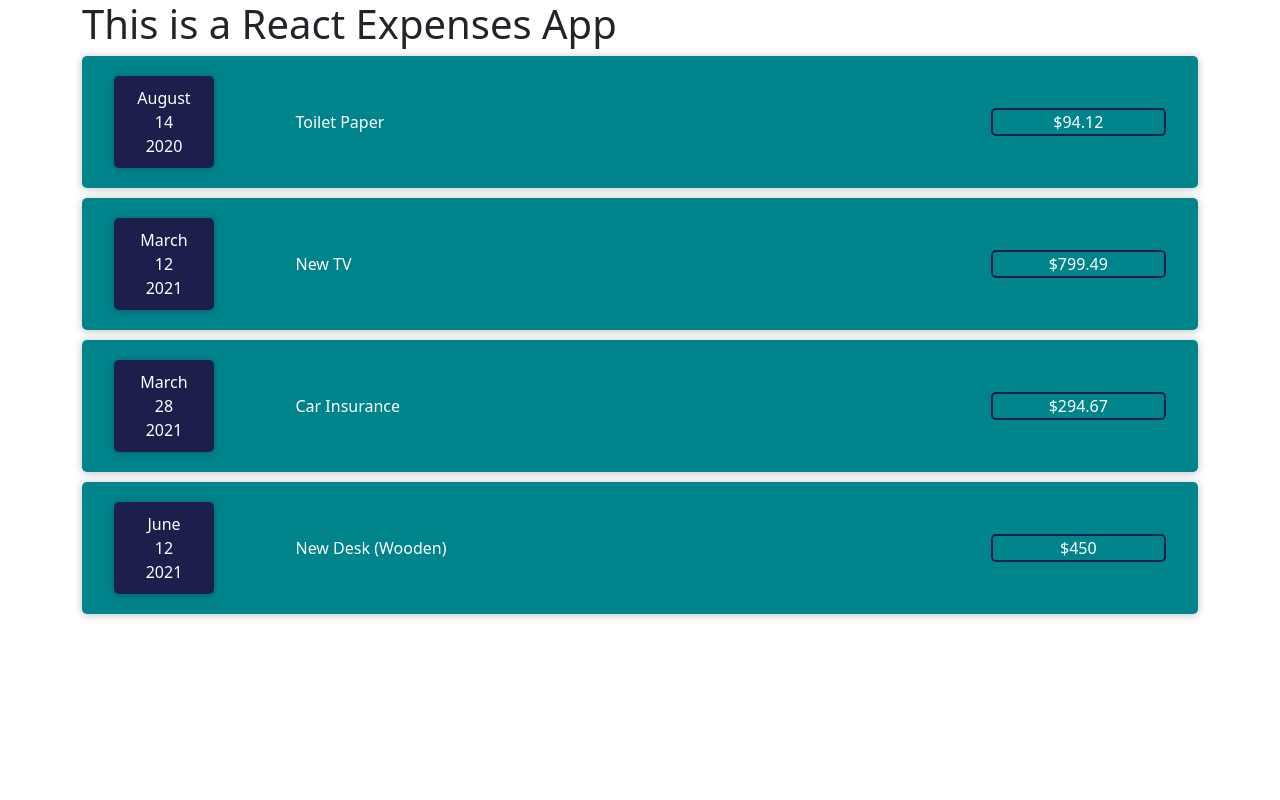
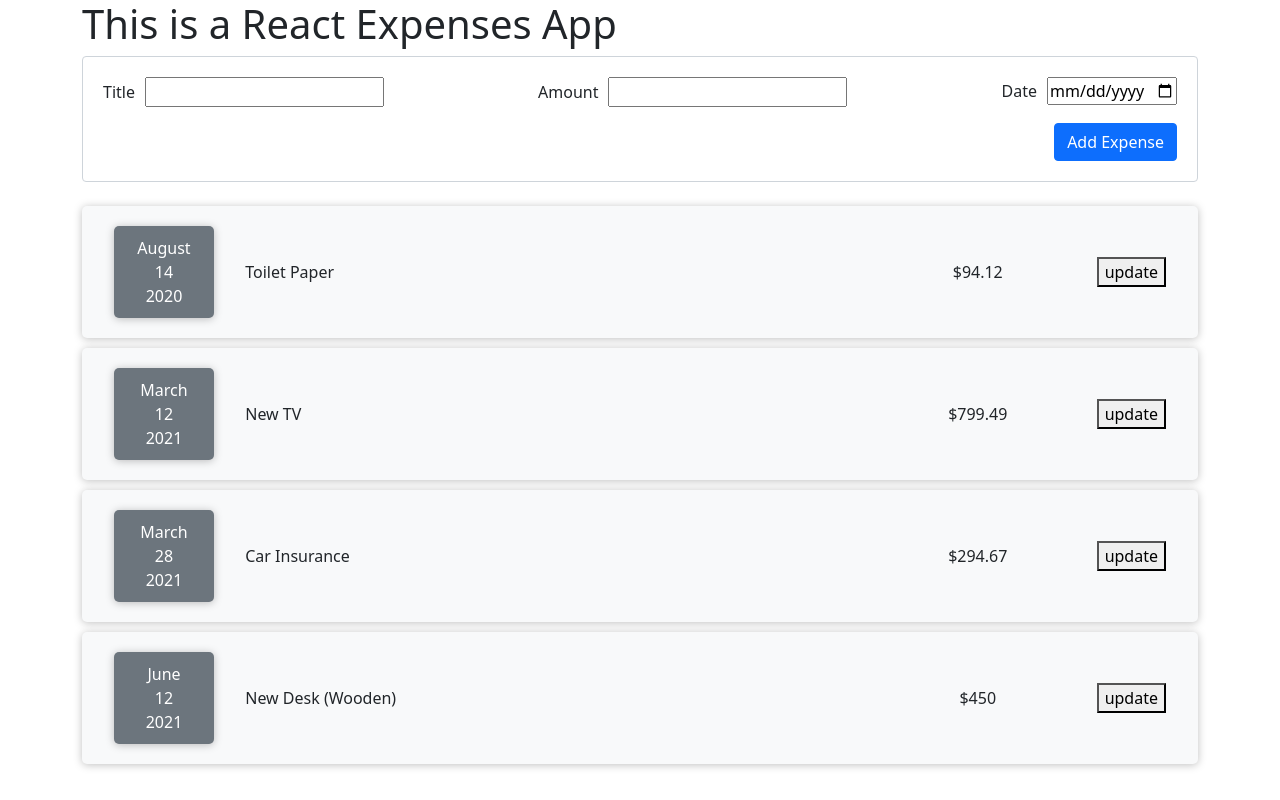
Before and after one commit to kunaljp16/react-expenses-app, a React (Create React App) app: page / in a window 1280 px wide. Built offline with nearby package versions, Linux system fonts and the light colour scheme.

Commit message:
added two way binding tothe forms with individual state

```diff
--- a/src/App.js
+++ b/src/App.js
@@ -1,6 +1,6 @@
 import expensesData from "../src/MockData/expenses-data";
 import Expenses from "./Components/Expenses/Expenses";
-
+import NewExpense from "./Components/NewExpense/NewExpense";
 import "./App.scss";
 
 function App() {
@@ -8,7 +8,8 @@ function App() {
   return (
     <div className="container">
       <h1>This is a React Expenses App</h1>
-      <Expenses item={expenses}/>
+      <NewExpense />
+      <Expenses item={expenses} />
     </div>
   );
 }
--- a/src/Components/Expenses/ExpensesDate.js
+++ b/src/Components/Expenses/ExpensesDate.js
@@ -6,7 +6,7 @@ function ExpensesDate(props) {
   const day = props.date.toLocaleString("en-us", { day: "2-digit" });
   const year = props.date.getFullYear();
   return (
-    <CustomCard className="d-flex expenses-date">
+    <CustomCard className="d-flex expenses-date bg-secondary">
       <span>{month}</span>
       <span>{day}</span>
       <span>{year}</span>
--- a/src/Components/Expenses/ExpensesDate.scss
+++ b/src/Components/Expenses/ExpensesDate.scss
@@ -3,7 +3,6 @@
 .expenses-date {
   flex-direction: column;
   text-align: center;
-  background-color: $navy-blue;
   padding: 10px;
   width: 100px;
   color: $white;
--- a/src/Components/Expenses/ExpensesItem.js
+++ b/src/Components/Expenses/ExpensesItem.js
@@ -1,14 +1,22 @@
+import React, { useState } from "react";
 import "./../Expenses/ExpensesItem.scss";
 import ExpensesDate from "./../Expenses/ExpensesDate";
 import CustomCard from "./../UI/CustomCard";
 
 function ExpenseItem(props) {
+  const [title, setTitle] = useState(props.title);
+
+  const clickHandler = function () {
+    setTitle("Updated !!");
+  };
+
   return (
-    <CustomCard className="row expenses-item">
+    <CustomCard className="row expenses-item bg-light">
       <div className="expenses-item__list">
         <ExpensesDate date={props.date}></ExpensesDate>
-        <span className="col-md-7 expenses-item__title">{props.title}</span>
+        <span className="col-md-7 expenses-item__title">{title}</span>
         <span className="col-md-2 expenses-item__price">${props.amount}</span>
+        <button onClick={clickHandler}> update </button>
       </div>
     </CustomCard>
   );
--- a/src/Components/Expenses/ExpensesItem.scss
+++ b/src/Components/Expenses/ExpensesItem.scss
@@ -1,8 +1,6 @@
 @import "./../../stylesheets/color-pallets.scss";
 
 .expenses-item {
-  background-color: $light-blue;
-  color: $white;
   padding: 20px;
   margin: 0 0 10px 0;
 
@@ -14,7 +12,6 @@
 
   &__price {
     text-align: center;
-    border: 2px solid $navy-blue;
     border-radius: 5px 5px 5px 5px;
   }
 }
--- /dev/null
+++ b/src/Components/NewExpense/ExpenseForm.js
@@ -0,0 +1,94 @@
+import React, { useState } from "react";
+import "./ExpenseForm.scss";
+
+const ExpenseForm = () => {
+  const [enteredTitle, setEnteredTitle] = useState("");
+  const [enteredAmount, setEnteredAmount] = useState("");
+  const [enteredDate, setEnteredDate] = useState("");
+
+  // const [userInput, setUserInput] = useState({
+  //   enteredTitle: "",
+  //   enteredAmount: "",
+  //   enteredDate: "",
+  // });
+
+  const titleChangeHandler = (event) => {
+    setEnteredTitle(event.target.value);
+    // setUserInput((prevState) => {
+    //   return {
+    //     ...prevState,
+    //     enteredTitle: event.target.value,
+    //   };
+    // });
+  };
+  const amountChangeHandler = (event) => {
+    setEnteredAmount(event.target.value);
+    // setUserInput((prevState) => {
+    //   return {
+    //     ...prevState,
+    //     enteredAmount: event.target.value,
+    //   };
+    // });
+  };
+  const dateChangeHandler = (event) => {
+    setEnteredDate(event.target.value);
+    // setUserInput((prevState) => {
+    //   return {
+    //     ...prevState,
+    //     enteredDate: event.target.value,
+    //   };
+    // });
+  };
+
+  const submitHandler = (event) => {
+    event.preventDefault();
+    const expenseData = {
+      enteredTitle: enteredTitle,
+      enteredAmount: enteredDate,
+      enteredDate: enteredAmount,
+    };
+    console.log("expenseData =" + expenseData);
+  };
+
+  return (
+    <form onSubmit={submitHandler} className="form-control mb-4">
+      <div className="form-wrapper mb-3">
+        <div className="">
+          <label>Title</label>
+          <input
+            value={enteredTitle}
+            onChange={titleChangeHandler}
+            type="text"
+          />
+        </div>
+        <div className="">
+          <label>Amount</label>
+          <input
+            onChange={amountChangeHandler}
+            type="number"
+            min="0.01"
+            step="0.01"
+            value={enteredAmount}
+          />
+        </div>
+        <div className="">
+          <label>Date</label>
+          <input
+            onChange={dateChangeHandler}
+            type="date"
+            min="2019-01-01"
+            max="2022-12-31"
+            value={enteredDate}
+          />
+        </div>
+      </div>
+      <div className="text-end">
+        <button className="btn btn-primary" type="submit">
+          Add Expense
+        </button>
+      </div>
+    </form>
+  );
+};
+
+export default ExpenseForm;
--- /dev/null
+++ b/src/Components/NewExpense/ExpenseForm.scss
@@ -0,0 +1,10 @@
+.form-wrapper {
+  display: flex;
+  justify-content: space-between;
+}
+.form-control {
+  padding: 20px;
+}
+label {
+  margin-right: 10px;
+}
--- /dev/null
+++ b/src/Components/NewExpense/NewExpense.js
@@ -0,0 +1,12 @@
+import React from "react";
+import ExpenseForm from "./ExpenseForm";
+
+const NewExpense = () => {
+  return (
+    <div className="new-expense">
+      <ExpenseForm />
+    </div>
+  );
+};
+
+export default NewExpense;
```
